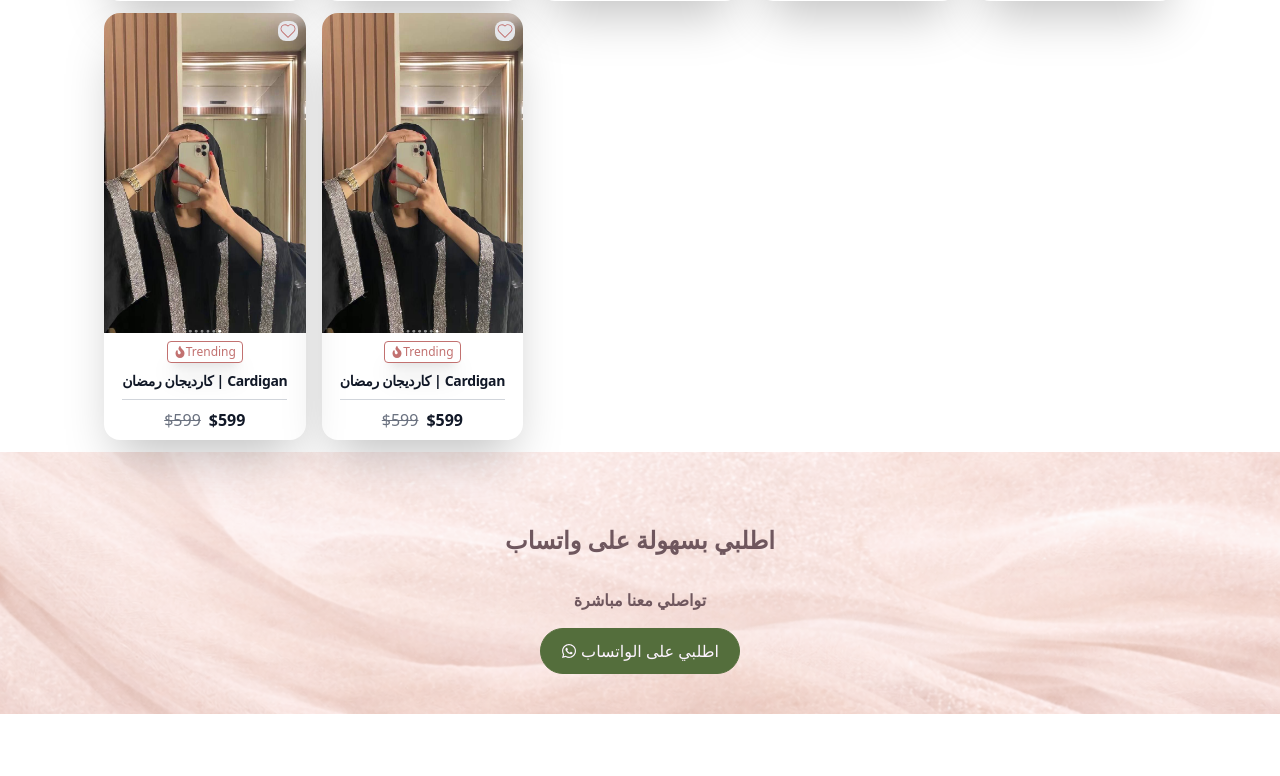
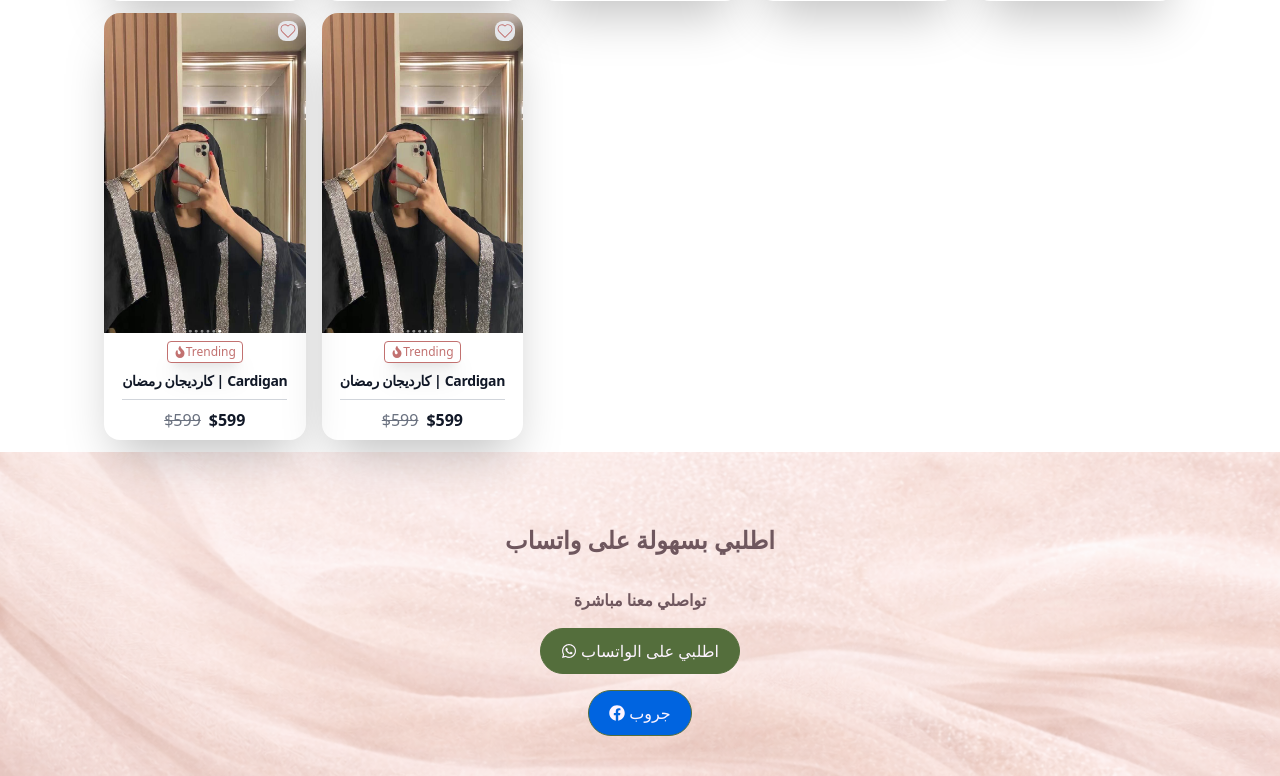
Before and after one commit to emanatiya87/fit-check, a Next.js app: page / in a window 1280 px wide. Shown: the part 1081-1857 px from the top of the page. Before the commit the page ends 1795 px from the top, so only its background shows below. Built offline with nearby package versions, Linux system fonts and the light colour scheme.

Commit message:
footer complete links

```diff
--- a/components/LayoutFooter.tsx
+++ b/components/LayoutFooter.tsx
@@ -1,5 +1,6 @@
 import Title from "./title";
 import { FaWhatsapp } from "react-icons/fa";
+import { FaFacebook } from "react-icons/fa";
 
 export default function LayoutFooter() {
   return (
@@ -11,15 +12,24 @@ export default function LayoutFooter() {
         <Title titleText="اطلبي بسهولة على واتساب" color="secondary" />
       </div>
       <p className="mt-4 text-secondary font-semibold">تواصلي معنا مباشرة</p>
-
-      <button
-        type="button"
-        className="mt-4 text-light bg-[#546E3C] border border-[#546E3C]
-                  rounded-4xl font-semi-bold text-md px-5 py-2.5 flex items-center gap-1 m-auto"
+      <a
+        href="https://wa.me/201113364852?text=hello%20Fit%20Check%20i%20want%20to%20order"
+        target="_blank"
+        rel="noopener noreferrer"
+        className="w-fit mt-4 text-light bg-[#546E3C] border border-[#546E3C]
+             rounded-4xl font-semi-bold text-md px-5 py-2.5 flex items-center gap-1 m-auto"
       >
         <FaWhatsapp />
         اطلبي على الواتساب
-      </button>
+      </a>
+      <a
+        target="_blank"
+        href="https://www.facebook.com/groups/750706561027930/?ref=share&mibextid=NSMWBT"
+        className="w-fit mt-4 text-light bg-[#0064E0] border border-[#546E3C]
+             rounded-4xl font-semi-bold text-md px-5 py-2.5 flex items-center gap-1 m-auto"
+      >
+        <FaFacebook /> جروب
+      </a>
     </div>
   );
 }
```
